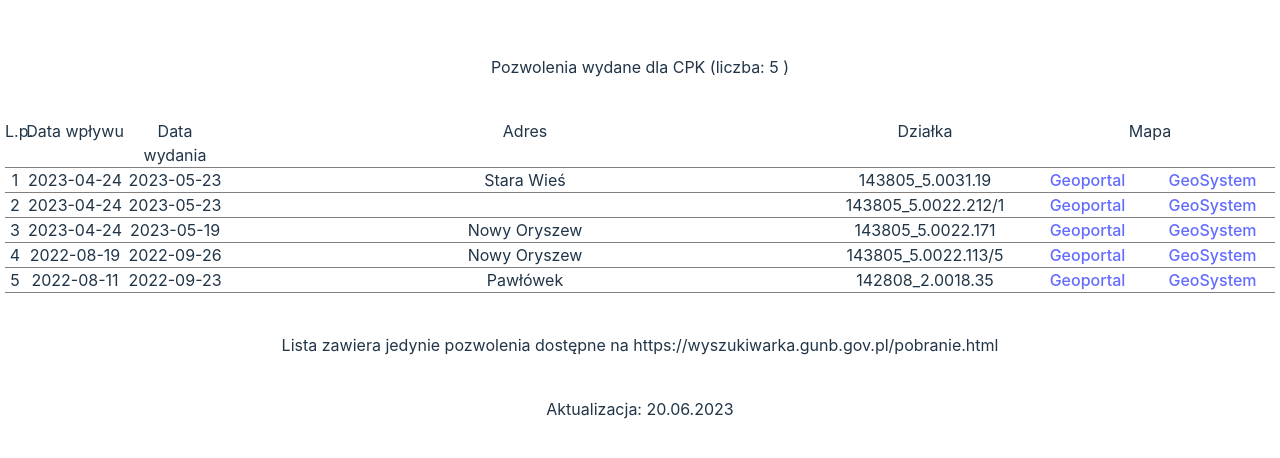
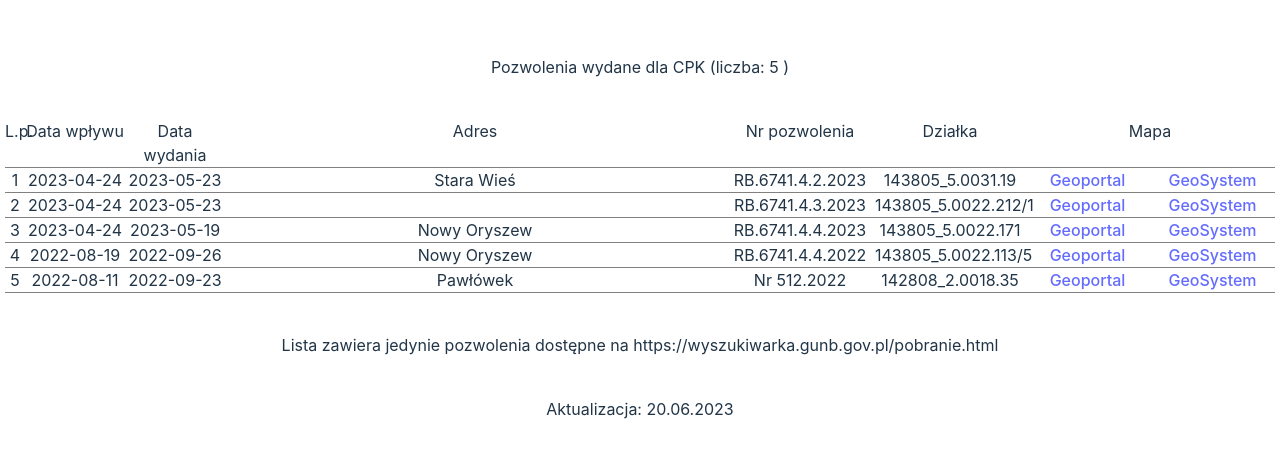
Before and after one commit to kuba1pie/95-cpk-front, a Vue app: page / in a window 1280 px wide. Shown: the part 162-620 px from the top of the page. Built offline with nearby package versions, Linux system fonts and the light colour scheme.

Commit message:
numer pozwolenia

```diff
--- a/src/components/HelloWorld.vue
+++ b/src/components/HelloWorld.vue
@@ -6,6 +6,7 @@
       <div class="hidden md:block">Data wpływu</div>
       <div>Data wydania</div>
       <div>Adres</div>
+      <div class="hidden md:block">Nr pozwolenia</div>
       <div class="hidden md:block">Działka</div>
       <div>Mapa</div>
     </div>
@@ -18,6 +19,7 @@
         {{ item.ulica }}
         {{ item.nr_domu }}
       </div>
+      <div class="hidden md:block">{{ item.numer_decyzji_urzedu }}</div>
       <div class="hidden md:block">{{ item.jednosta_numer_ew + '.' + getObrebr(item.obreb_numer) + '.' +
         item.numer_dzialki }}</div>
       <div class="md:hidden">
@@ -80,6 +82,6 @@ onMounted(async () => {
 
 @media screen and (min-width: 768px) {
   .wrapper .row {
-    grid-template-columns: 20px 100px 100px 1fr 200px 250px;
+    grid-template-columns: 20px 100px 100px 1fr 150px 150px 250px;
   }
 }</style>
```
